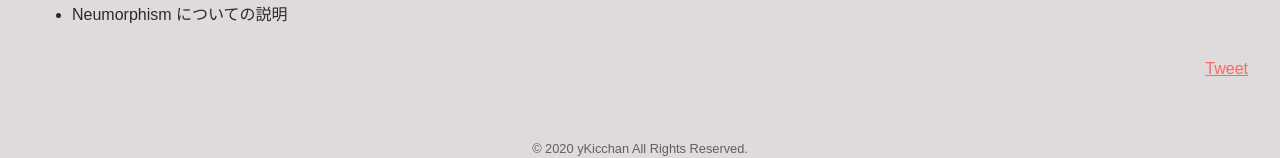
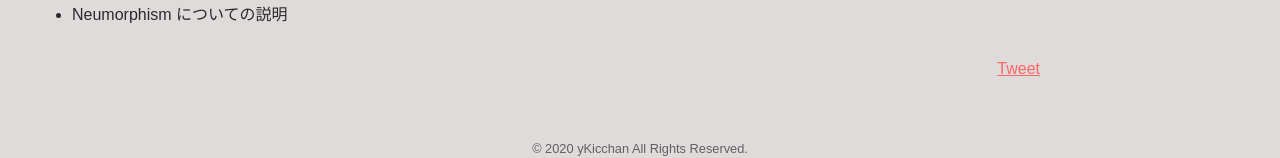
Before and after one commit to yKicchan/BLOG, a Next.js app: page /posts/20200704 in a window 1280 px wide. Shown: the part 5394-5552 px from the top of the page. Built offline with nearby package versions, Linux system fonts and the light colour scheme; a web font is replaced by a local one.

Commit message:
refactor: 記事フッターの切り出し

```diff
--- /dev/null
+++ b/src/components/organisms/Content/Footer/index.tsx
@@ -0,0 +1,21 @@
+import React from 'react'
+import styles from './styles.module.scss'
+
+const Footer: React.FC = () => {
+  return (
+    <footer className={styles.footer}>
+      <a
+        href="https://twitter.com/share?ref_src=twsrc%5Etfw"
+        className="twitter-share-button"
+        data-lang="en"
+        data-via="yKicchan"
+        data-size="large"
+        data-show-count="false"
+      >
+        Tweet
+      </a>
+    </footer>
+  )
+}
+
+export default Footer
--- /dev/null
+++ b/src/components/organisms/Content/Footer/styles.module.scss
@@ -0,0 +1,6 @@
+.footer {
+  display: flex;
+  justify-content: flex-end;
+  margin: 2rem auto 0;
+  max-width: 50rem;
+}
--- a/src/components/organisms/Content/index.tsx
+++ b/src/components/organisms/Content/index.tsx
@@ -5,6 +5,7 @@ import styles from './styles.module.scss'
 import { Metadata } from '*.mdx'
 import Header from './Header'
 import OGP from '~/components/ogp'
+import Footer from './Footer'
 
 interface P {
   meta: Metadata
@@ -24,18 +25,7 @@ const Content: React.FC<P> = ({ meta, children }) => {
       </Head>
       <Header meta={meta} />
       <main className={styles.main}>{children}</main>
-      <footer className={styles.footer}>
-        <a
-          href="https://twitter.com/share?ref_src=twsrc%5Etfw"
-          className="twitter-share-button"
-          data-lang="en"
-          data-via="yKicchan"
-          data-size="large"
-          data-show-count="false"
-        >
-          Tweet
-        </a>
-      </footer>
+      <Footer />
     </Layout>
   )
 }
--- a/src/components/organisms/Content/styles.module.scss
+++ b/src/components/organisms/Content/styles.module.scss
@@ -48,9 +48,3 @@
     border: 1px solid var(--separator-color);
   }
 }
-
-.footer {
-  display: flex;
-  justify-content: flex-end;
-  margin-top: 2rem;
-}
```
